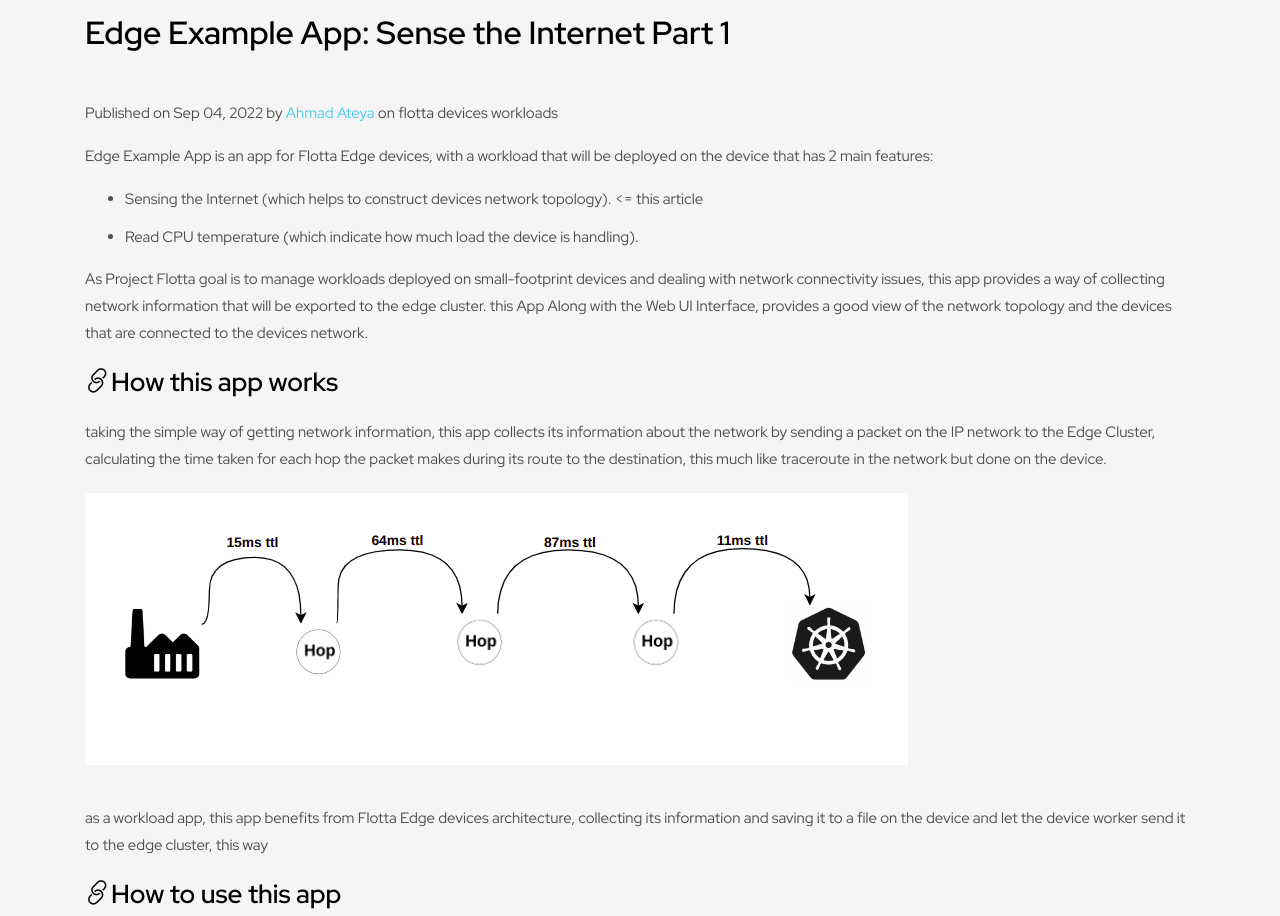
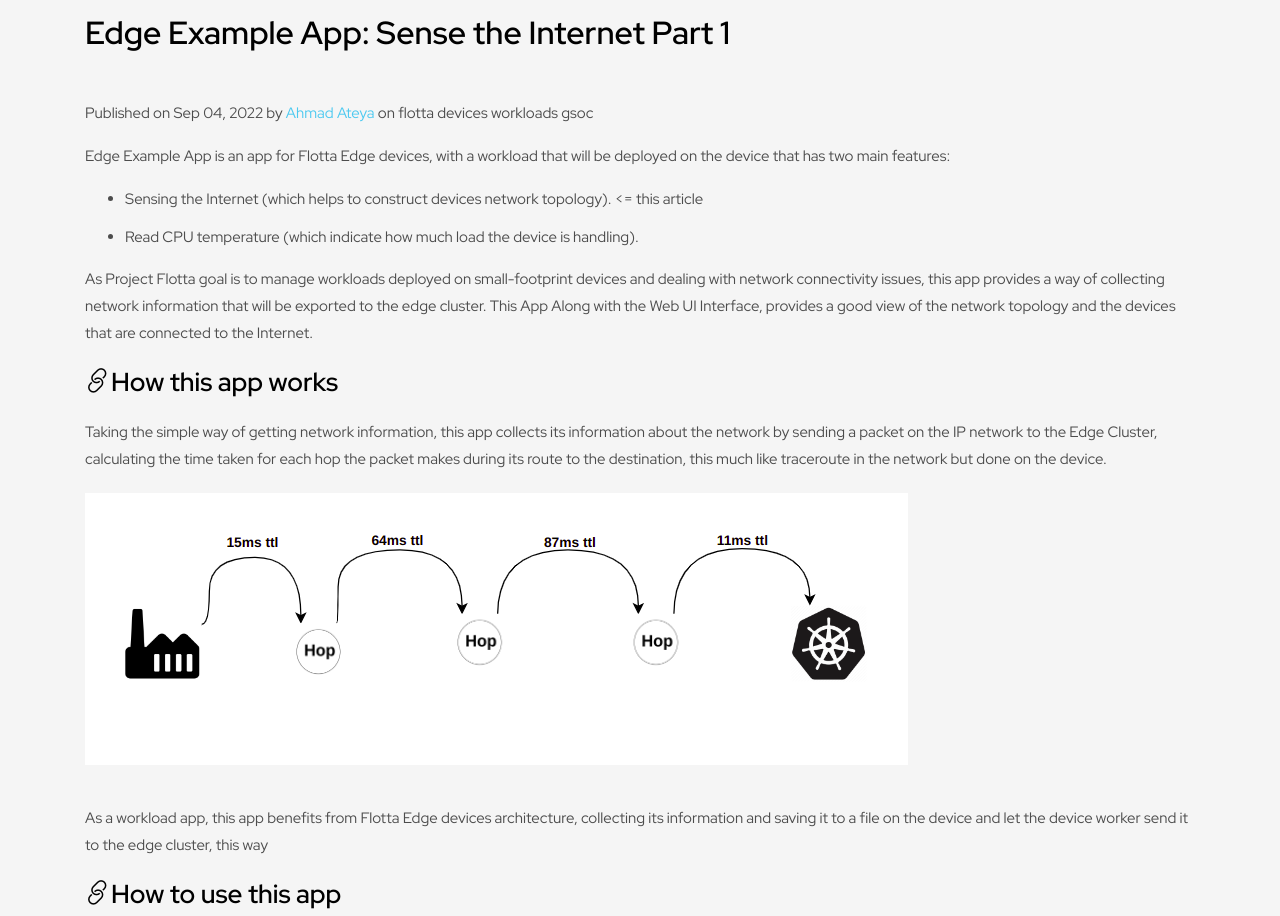
Before and after one commit to project-flotta/project-flotta.github.io, a Jekyll site: the page built from _posts/2022-09-04-edge-example-app-sense-the-internet-part-1.markdown, in a window 1280 px wide and 1400 px high. Shown: the part 146-1062 px from the top of the window. Built offline with Jekyll 4.4.1, drawn with Linux system fonts in a browser that asks for light colours; a script that is not in the unit is left out; some of the changed text lies outside the part shown.

Commit message:
clarifying some sentences

````diff
--- a/_posts/2022-09-04-edge-example-app-sense-the-internet-part-1.markdown
+++ b/_posts/2022-09-04-edge-example-app-sense-the-internet-part-1.markdown
@@ -8,22 +8,23 @@
 - flotta
 - devices
 - workloads
+- gsoc
 
 summary-1:
 ---
-Edge Example App is an app for Flotta Edge devices, with a workload that will be deployed on the device that has 2 main features:
+Edge Example App is an app for Flotta Edge devices, with a workload that will be deployed on the device that has two main features:
 - Sensing the Internet (which helps to construct devices network topology). <= this article
 - Read CPU temperature (which indicate how much load the device is handling).
 
 As Project Flotta goal is to manage workloads deployed on small-footprint devices and dealing with network connectivity issues, this app provides a way of collecting network information that will be exported to the edge cluster.
-this App Along with the Web UI Interface, provides a good view of the network topology and the devices that are connected to the devices network.
+This App Along with the Web UI Interface, provides a good view of the network topology and the devices that are connected to the Internet.
 
 ## How this app works
-taking the simple way of getting network information, this app collects its information about the network by sending a packet on the IP network to the Edge Cluster, calculating the time taken for each hop the packet makes during its route to the destination, this much like traceroute in the network but done on the device.
+Taking the simple way of getting network information, this app collects its information about the network by sending a packet on the IP network to the Edge Cluster, calculating the time taken for each hop the packet makes during its route to the destination, this much like traceroute in the network but done on the device.
 
 ![](/assets/images/traceroute.png)
 
-as a workload app, this app benefits from Flotta Edge devices architecture, collecting its information and saving it to a file on the device and let the device worker send it to the edge cluster, this way
+As a workload app, this app benefits from Flotta Edge devices architecture, collecting its information and saving it to a file on the device and let the device worker send it to the edge cluster, this way
 
 
 ## How to use this app
@@ -130,6 +131,6 @@
               add: ["ALL"]
 ```
 
-in [part 2](/flotta/2022/09/05/edge-example-app-sense-the-internet-part-2.html), we will see how the Web App presents the network topology and the devices that are connected to the devices network.
+in [part 2](/flotta/2022/09/05/edge-example-app-sense-the-internet-part-2.html), we will see how the Web App presents the network topology and the devices that are connected to the Internet.
 ### GitHub Repository
 - [https://github.com/ahmadateya/flotta-edge-example](https://github.com/ahmadateya/flotta-edge-example)
````
